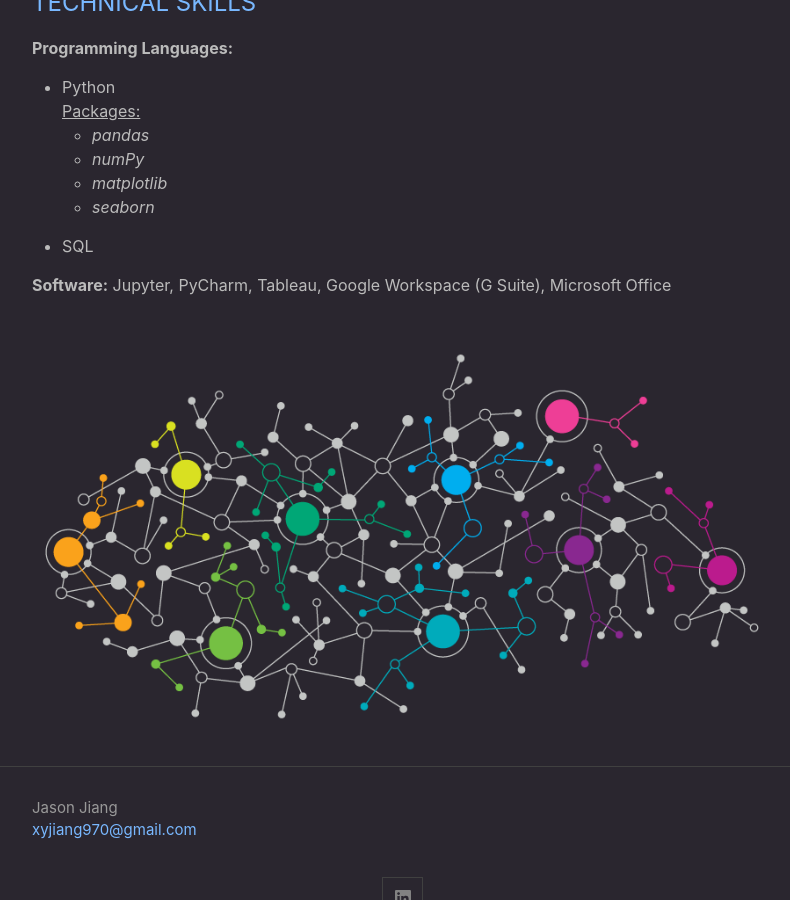
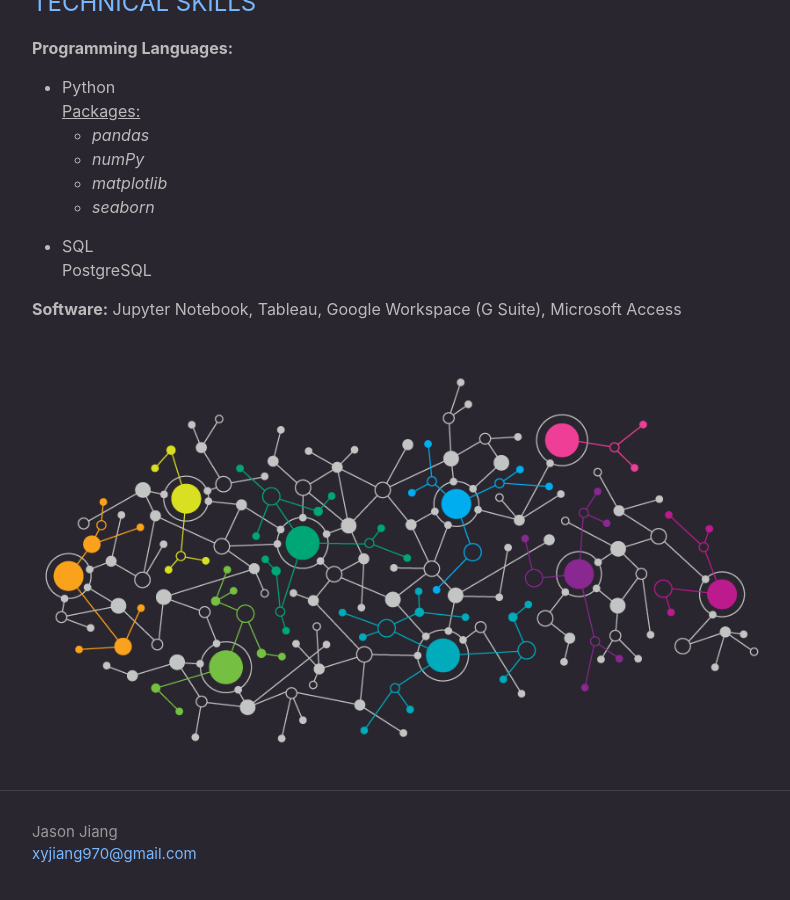
Before and after one commit to xyjiang970/xyjiang970.github.io, a Jekyll site: the page built from resume/resume.md, in a window 1280 px wide and 900 px high, scrolled down 2010 px. Shown: the whole window, without its empty margins (238-1028 px from the left). Built offline with Jekyll 4.4.1, drawn with Linux system fonts in a browser that asks for light colours.

Commit message:
Update resume.md

```diff
--- a/resume/resume.md
+++ b/resume/resume.md
@@ -94,9 +94,10 @@ _Project Support Intern_
       <li><i>seaborn</i></li>
     </ul>
   <li>SQL</li>
+  PostgreSQL
 </ul>
 
-**Software:** Jupyter, PyCharm, Tableau, Google Workspace (G Suite), Microsoft Office
+**Software:** Jupyter Notebook, Tableau, Google Workspace (G Suite), Microsoft Access
 
 <br>
 
```
